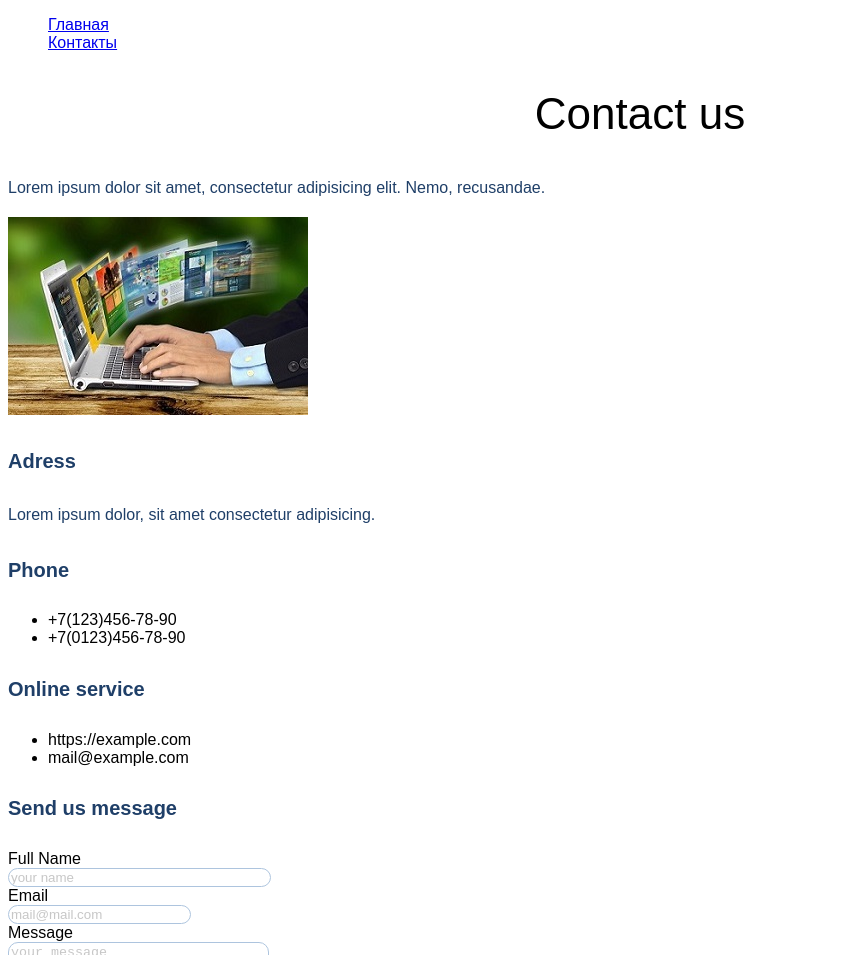
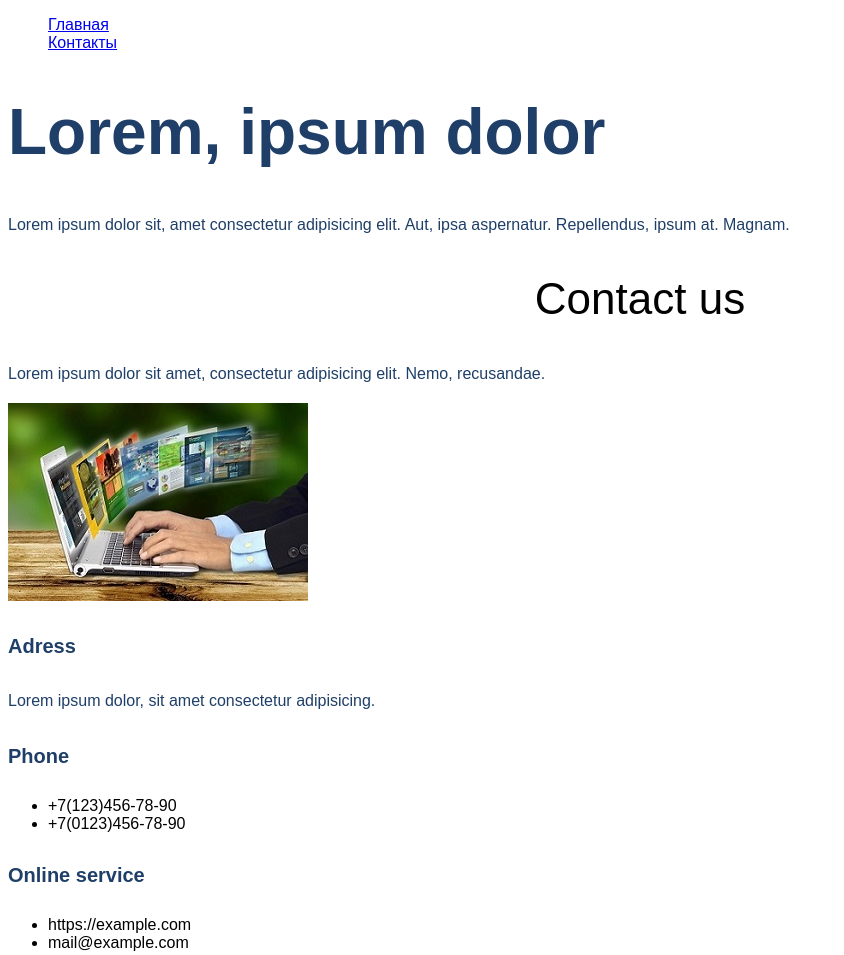
Before and after one commit to marussya/HTML-CSS-for-testers, a plain HTML site: page lesson4/contacts.html in a window 1280 px wide. Shown: the top 955 px of the page, without its empty margins (0-844 px from the left). Drawn offline with Linux system fonts and the light colour scheme.

Commit message:
разбиение страниц на блоки

```diff
--- a/lesson4/contacts.html
+++ b/lesson4/contacts.html
@@ -10,26 +10,50 @@
 </head>
 
 <body>
+    <div class="conteiner">
+        <div class="header">
+            <div class="header-menu">
                 <ul class="top-menu-list">
                     <li><a href="index.html">Главная</a></li>
                     <li><a href="contacts.html">Контакты</a></li>
                 </ul>
+            </div>
+            <div class="header-info">
+                <h1 class="top-heading">Lorem, ipsum dolor</h1>
+                <p class="text">
+                    Lorem ipsum dolor sit, amet consectetur adipisicing elit. Aut, ipsa aspernatur. Repellendus, ipsum at. Magnam.
+                </p>
+            </div>
+        </div>
 
+        <div class="content">
+            <div class="contact-summary">
                 <h2 class="heading-maxi">Contact us</h2>
                 <p class="text">Lorem ipsum dolor sit amet, consectetur adipisicing elit. Nemo, recusandae.</p>
+            </div>
+            <div class="contacts-block">
+                <div class="contact-info">
                     <img src="images/vrtpivams-scaled-small.jpg" alt="for us" title="for us">
+                    <div class="adress">
                         <h4 class="heading-mini">Adress</h4>
                         <p class="text">Lorem ipsum dolor, sit amet consectetur adipisicing.</p>
+                    </div>
+                    <div class="phone">
                         <h4 class="heading-mini">Phone</h4>
                         <ul>
                             <li>+7(123)456-78-90</li>
                             <li>+7(0123)456-78-90</li>
                         </ul>
+                    </div>
+                    <div class="online-servises">
                         <h4 class="heading-mini">Online service</h4>
                         <ul>
                             <li>https://example.com</li>
                             <li>mail@example.com</li>
                         </ul>
+                    </div>
+                </div>
+                <div class="send-message">
                     <h4 class="heading-mini">Send us message</h4>
                     <form action="#">
                         <label for="name">Full Name</label><br>
@@ -40,18 +64,32 @@
                         <textarea class="input-text" id="message" cols="30" rows="10" placeholder="your message"></textarea><br>
                         <button class="button-submit" type="submit">submit</button>
                     </form>
+                </div>
+            </div>
+            <div class="map">
                 <script type="text/javascript" charset="utf-8" async src="https://api-maps.yandex.ru/services/constructor/1.0/js/?um=constructor%3Aea7fceed9bd589d30195094a20b13826a5a75010424ea825eeda4e716a29a48c&amp;width=500&amp;height=400&amp;lang=ru_RU&amp;scroll=true"></script>
-
-
+            </div>
+        </div>
+    </div>
+    <div class="footer">
+        <div class="footer-info">
             <h3 class="heading">Lorem, ipsum dolor</h3>
             <p class="text">Lorem ipsum dolor sit amet consectetur adipisicing elit. Officia, dolor?</p>
+        </div>
         <hr>
+        <div class="footer-menu">
             <ul>
                 <li>Lorem ipsum dolor sit amet.</li>
                 <li>+7(123)456-78-90</li>
                 <li>mail@example.com</li>
             </ul>
+            <div class="copy">
                 <p class="text">Все права защищены</p>
+            </div>
+        </div>
+
+    </div>
+
 </body>
 
 </html>
```
Also changed, not shown: lesson4/index.html (+25 -1 lines). Lines whose indentation alone changed are shown as unchanged.
